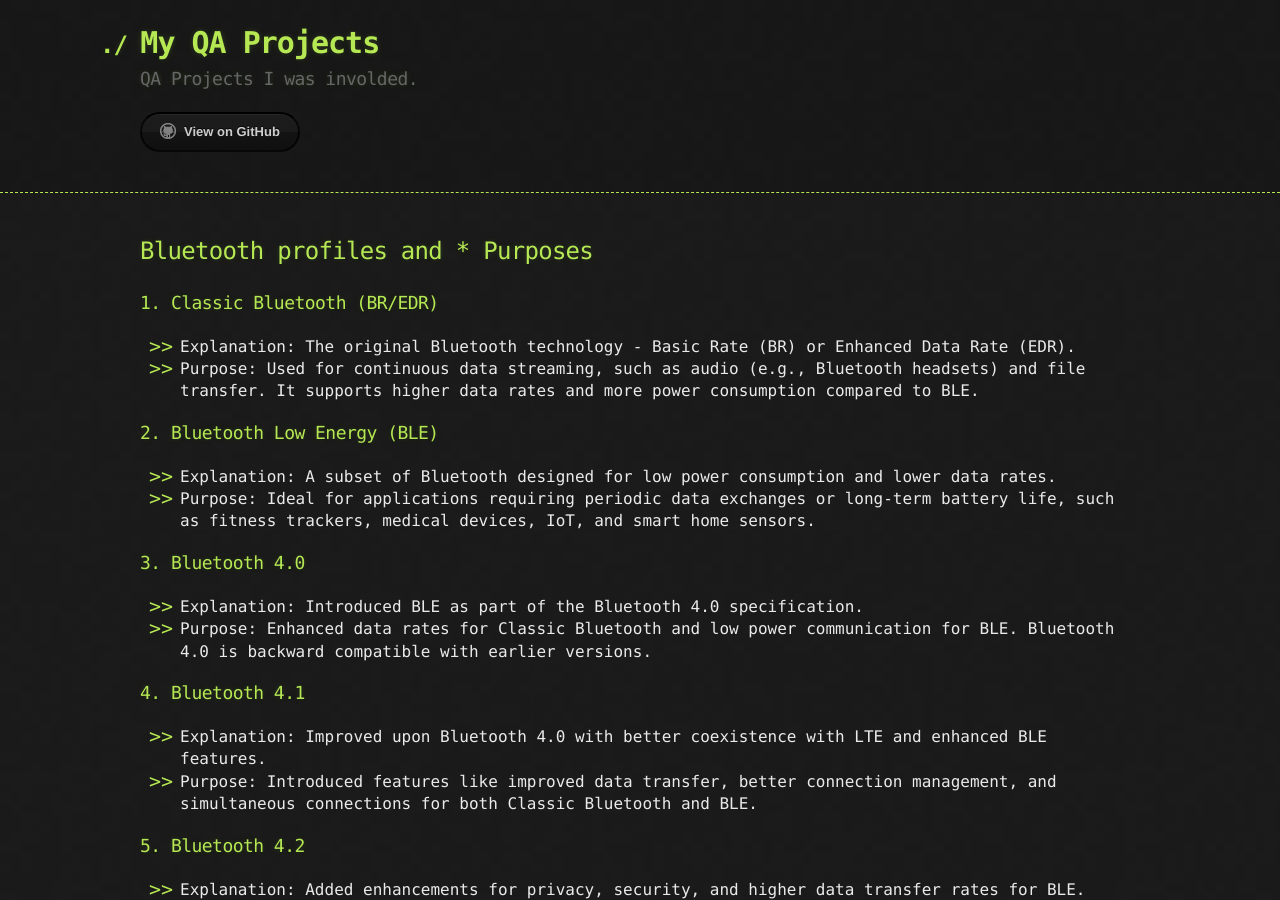
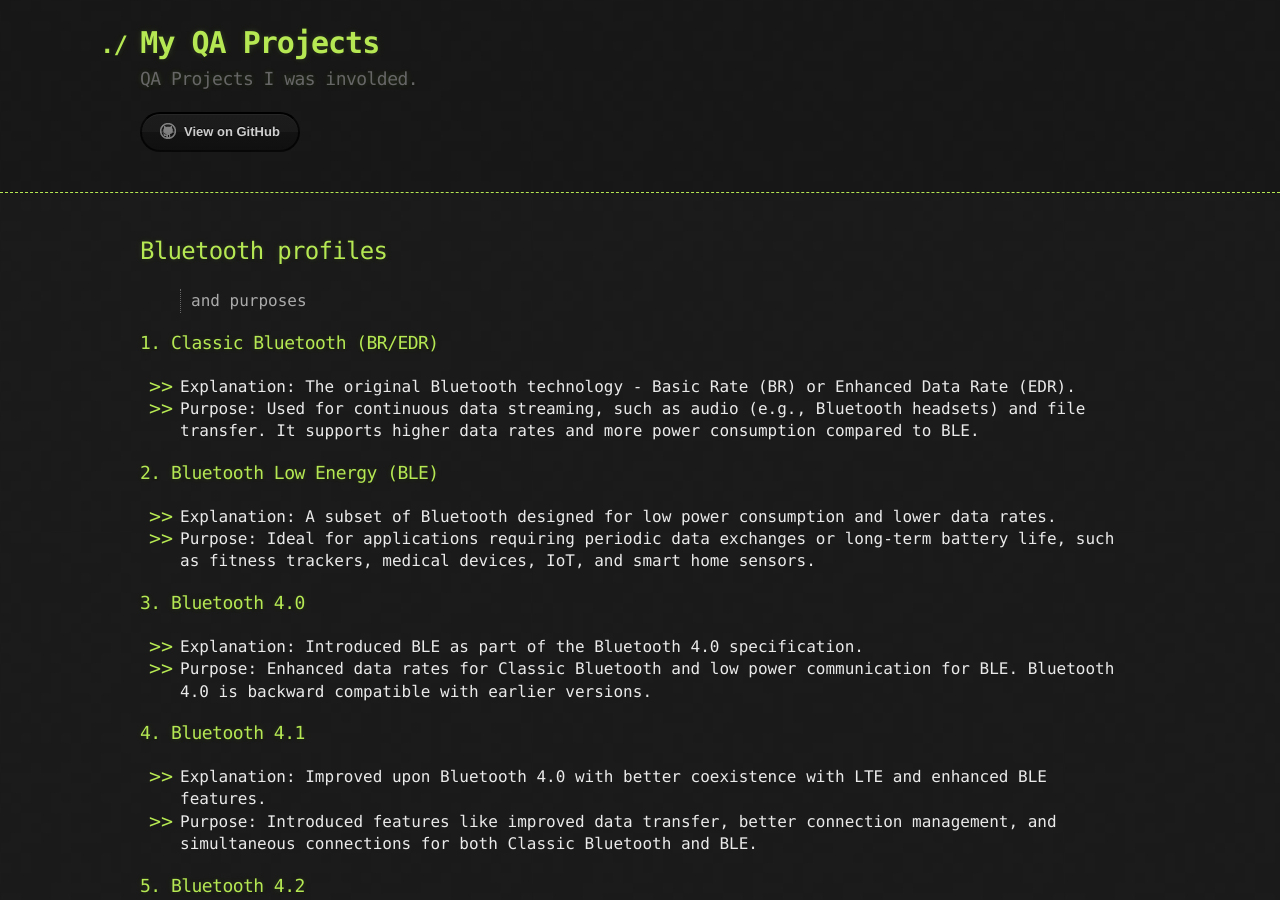
Before and after one commit to sciustechnologia/sciustechnologia.github.io, a Jekyll site: the page built from testingBluetooth/bt_profiles.md, in a window 1280 px wide and 900 px high. Built offline with Jekyll 4.4.1, drawn with Linux system fonts in a browser that asks for light colours.

```diff
--- a/testingBluetooth/bt_profiles.md
+++ b/testingBluetooth/bt_profiles.md
@@ -4,7 +4,9 @@ title: My Work experience
 description: QA Bluetooth testing
 ---
 
-## Bluetooth profiles and * Purposes
+## Bluetooth profiles
+
+> and purposes
 
 ### 1. Classic Bluetooth (BR/EDR)
 * Explanation: The original Bluetooth technology - Basic Rate (BR) or Enhanced Data Rate (EDR).
```
